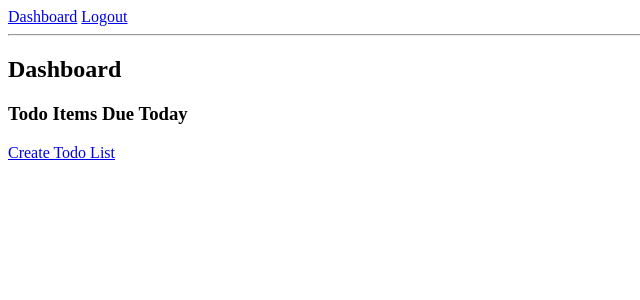
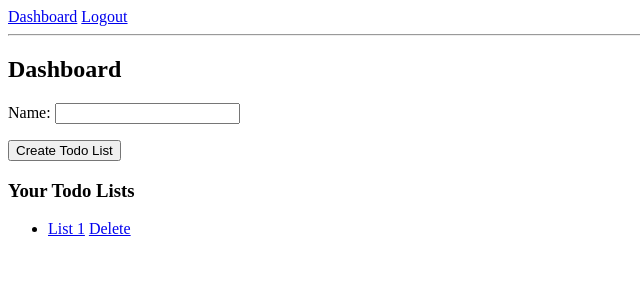
Before and after one commit to fzf0012/todo_project, a Django app: page /dashboard/ in a window 1280 px wide. Shown: the top 300 px of the page, without its empty margins (0-640 px from the left). Run offline with Django 4.2, Linux system fonts and the light colour scheme; a user stored in the database is signed in; data comes from the database, SQL or seed files in the repository; data that the repository does not hold is empty.

Commit message:
add changes to show TodoLists

```diff
--- a/todo_app/forms.py
+++ b/todo_app/forms.py
@@ -17,10 +17,9 @@ class RegisterForm(UserCreationForm):
 class TodoListForm(forms.ModelForm):
     class Meta:
         model = TodoList
-        fields = ['name', 'description']
+        fields = ['name']
 
 class TodoItemForm(forms.ModelForm):
     class Meta:
         model = TodoItem
-        fields = ['name', 'description', 'status', 'due_date']
-        widgets = {'due_date': forms.DateTimeInput(attrs={'type': 'datetime-local'})}
+        fields = ['content', 'completed']
--- a/todo_app/models.py
+++ b/todo_app/models.py
@@ -2,16 +2,20 @@ from django.db import models
 from django.contrib.auth.models import User
 
 class TodoList(models.Model):
+    user = models.ForeignKey(User, on_delete=models.CASCADE)
     name = models.CharField(max_length=100)
-    description = models.TextField()
-    user = models.ForeignKey(User, on_delete=models.CASCADE)
+
+    def __str__(self):
+        return self.name
 
 class TodoItem(models.Model):
-    name = models.CharField(max_length=100)
-    description = models.TextField()
-    status = models.BooleanField(default=False)
-    due_date = models.DateTimeField()
-    list = models.ForeignKey(TodoList, on_delete=models.CASCADE)
+    todo_list = models.ForeignKey(TodoList, on_delete=models.CASCADE)
+    content = models.CharField(max_length=255, default='Default content')
+
+    completed = models.BooleanField(default=False)
+
+    def __str__(self):
+        return self.content
 
 class Project(models.Model):
     name = models.CharField(max_length=100)
--- a/todo_app/templates/dashboard.html
+++ b/todo_app/templates/dashboard.html
@@ -2,11 +2,19 @@
 
 {% block content %}
   <h2>Dashboard</h2>
-  <h3>Todo Items Due Today</h3>
+  <form method="post">
+    {% csrf_token %}
+    {{ form.as_p }}
+    <button type="submit">Create Todo List</button>
+  </form>
+
+  <h3>Your Todo Lists</h3>
   <ul>
-    {% for item in todo_items %}
-      <li><a href="{% url 'view_todo_item' item_id=item.pk %}">{{ item.name }}</a></li>
-    {% endfor %}
+  {% for todo_list in todo_lists %}
+    <li>
+      <a href="{% url 'create_todo_item' todo_list.id %}">{{ todo_list.name }}</a>
+      <a href="{% url 'delete_todo_list' todo_list.id %}">Delete</a>
+    </li>
+  {% endfor %}
   </ul>
-  <a href="{% url 'create_todo_list' %}">Create Todo List</a>
 {% endblock %}
--- a/todo_app/views.py
+++ b/todo_app/views.py
@@ -62,17 +62,14 @@ def delete_todo_list(request, list_id):
 
 @login_required
 def create_todo_item(request, list_id):
-    todo_list = TodoList.objects.get(pk=list_id, user=request.user)
+    todo_list = TodoList.objects.get(pk=list_id)
     if request.method == 'POST':
-        form = TodoItemForm(request.POST)
-        if form.is_valid():
-            todo_item = form.save(commit=False)
-            todo_item.list = todo_list
-            todo_item.save()
+        content = request.POST.get('content')
+        if content:
+            TodoItem.objects.create(todo_list=todo_list, content=content)
             return redirect('dashboard')
-    else:
-        form = TodoItemForm()
-    return render(request, 'create_todo_item.html', {'form': form, 'list': todo_list})
+
+    return render(request, 'create_todo_item.html', {'todo_list': todo_list})
 
 @login_required
 def edit_todo_item(request, item_id):
@@ -90,3 +87,19 @@ def edit_todo_item(request, item_id):
 def view_todo_item(request, item_id):
     todo_item = TodoItem.objects.get(pk=item_id, list__user=request.user)
     return render(request, 'view_todo_item.html', {'todo_item': todo_item})
+
+
+@login_required
+def dashboard(request):
+    if request.method == 'POST':
+        form = TodoListForm(request.POST)
+        if form.is_valid():
+            todo_list = form.save(commit=False)
+            todo_list.user = request.user
+            todo_list.save()
+            return redirect('dashboard')
+    else:
+        form = TodoListForm()
+
+    todo_lists = TodoList.objects.filter(user=request.user)
+    return render(request, 'dashboard.html', {'form': form, 'todo_lists': todo_lists})
--- a/todo_project/settings.py
+++ b/todo_project/settings.py
@@ -9,6 +9,7 @@ https://docs.djangoproject.com/en/4.1/topics/settings/
 For the full list of settings and their values, see
 https://docs.djangoproject.com/en/4.1/ref/settings/
 """
+import os
 
 from pathlib import Path
 
@@ -55,7 +56,7 @@ ROOT_URLCONF = 'todo_project.urls'
 TEMPLATES = [
     {
         'BACKEND': 'django.template.backends.django.DjangoTemplates',
-        'DIRS': [],
+        'DIRS': [os.path.join(BASE_DIR, 'todo_app/templates')],
         'APP_DIRS': True,
         'OPTIONS': {
             'context_processors': [
@@ -67,6 +68,7 @@ TEMPLATES = [
         },
     },
 ]
+
 
 WSGI_APPLICATION = 'todo_project.wsgi.application'
 
```
Also changed, not shown: todo_app/templates/create_todo_item.html (+5 -3 lines), db.sqlite3, todo_app/migrations/0002_rename_status_todoitem_completed_and_more.py (added).
